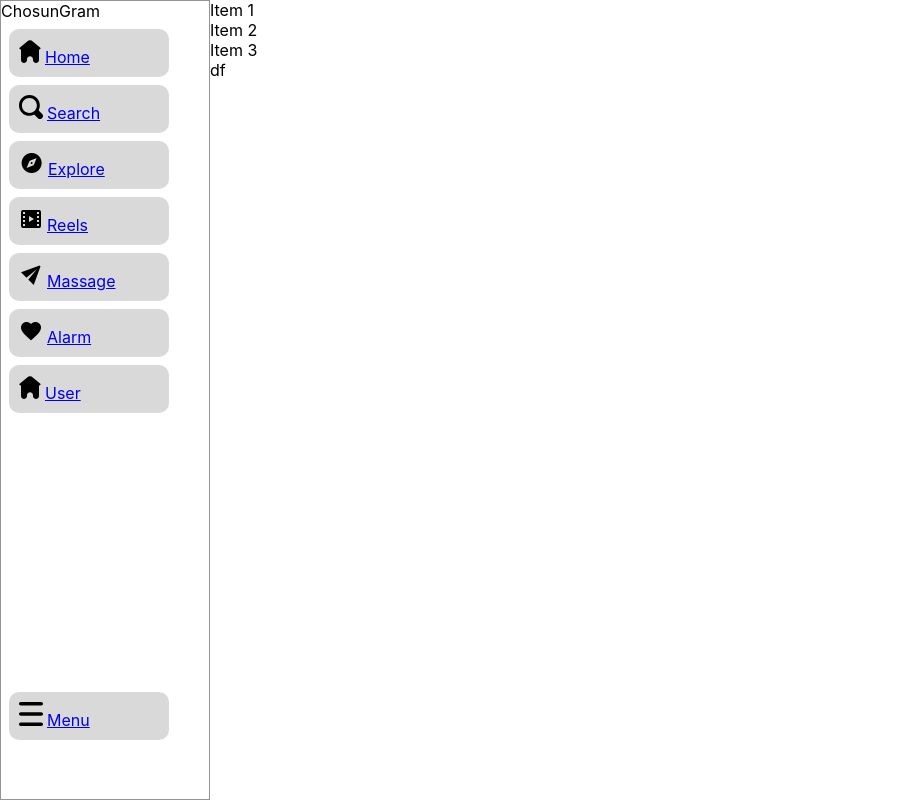
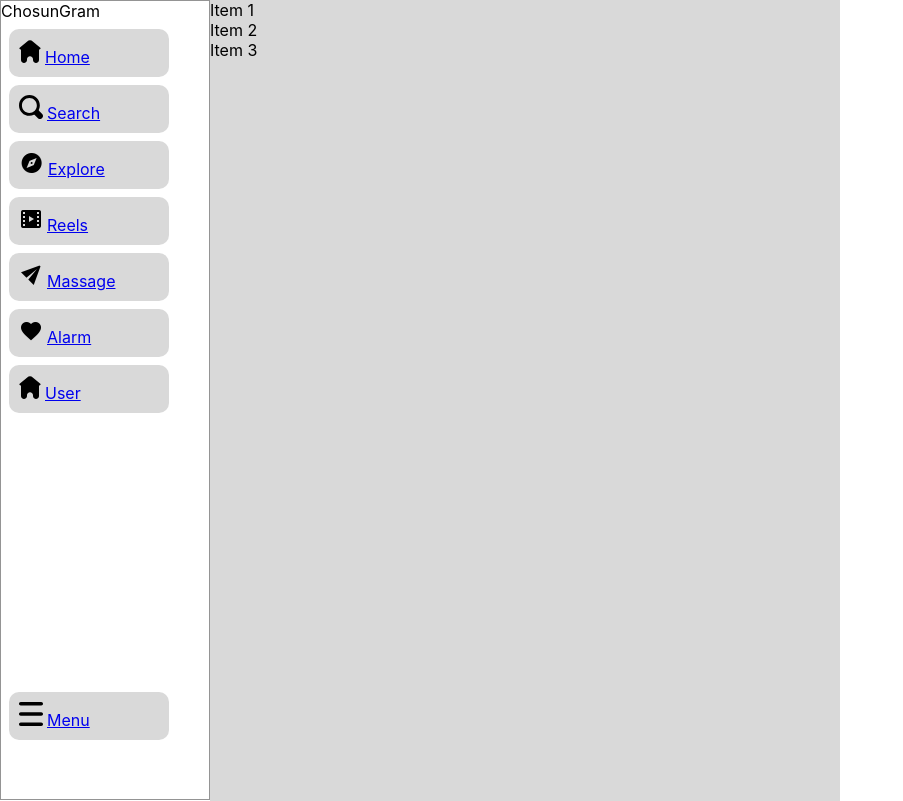
Before and after one commit to FelisCatus57/2024ClonCoding, a React (Create React App) app in the folder App/frontend/: page / in a window 1280 px wide. Shown: the top 801 px of the page, without its empty margins (0-903 px from the left). Built offline with nearby package versions, Linux system fonts and the light colour scheme.

Commit message:
feat add file

```diff
--- /dev/null
+++ b/App/frontend/src/CSS/Main.css
@@ -0,0 +1,6 @@
+.mainContainers {
+    width: 630px;
+    height: 1024px;
+    flex-shrink: 0;
+    background-color: #d9d9d9;
+}
--- a/App/frontend/src/component/FeedContent.js
+++ b/App/frontend/src/component/FeedContent.js
@@ -0,0 +1,13 @@
+import { Component } from 'react';
+import '../CSS/FeedContent.css'
+
+class FeedContent extends Component {
+    render() {
+        return (
+            <div></div>
+        )
+    }
+
+}
+
+export default FeedContent
--- a/App/frontend/src/component/Main.js
+++ b/App/frontend/src/component/Main.js
@@ -1,10 +1,13 @@
 import StoryContent from "./StoryContent"
+import FeedContent from "./FeedContent"
+
+import '../CSS/Main.css'
 
 export default function Main() {
     return <main>
         <div className="mainContainers">
+            <FeedContent/>
             <StoryContent/>
-            df
         </div>
     </main>
 }
--- a/App/frontend/src/component/StoryContent.js
+++ b/App/frontend/src/component/StoryContent.js
@@ -1,5 +1,7 @@
 import React, { Component, component } from 'react';
 import dummyData from './data.json';
+
+import '../CSS/StoryContent.css'
 
 class StoryContent extends Component {
     /*constructor(props) {
```
Also changed, not shown: App/frontend/src/CSS/FeedContent.css (added), App/frontend/src/CSS/StoryContent.css (added).
